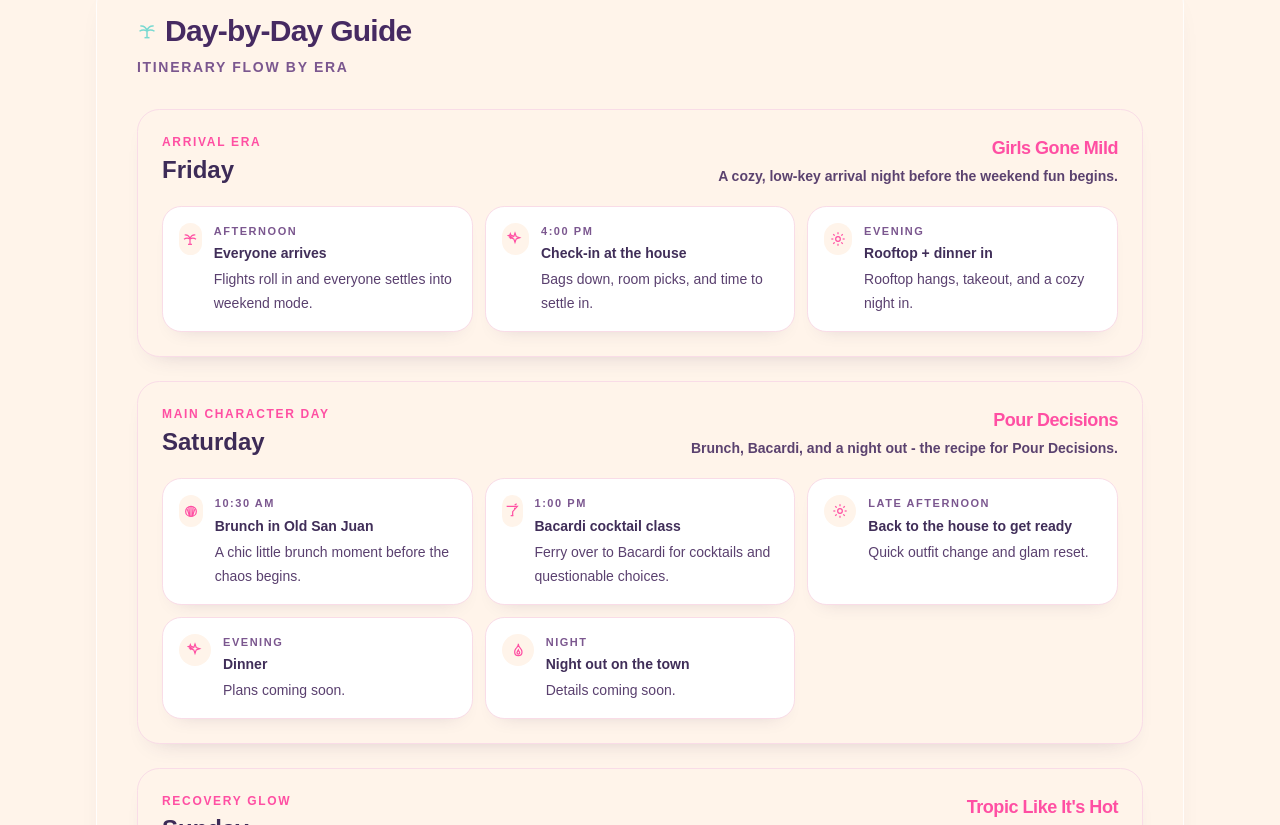
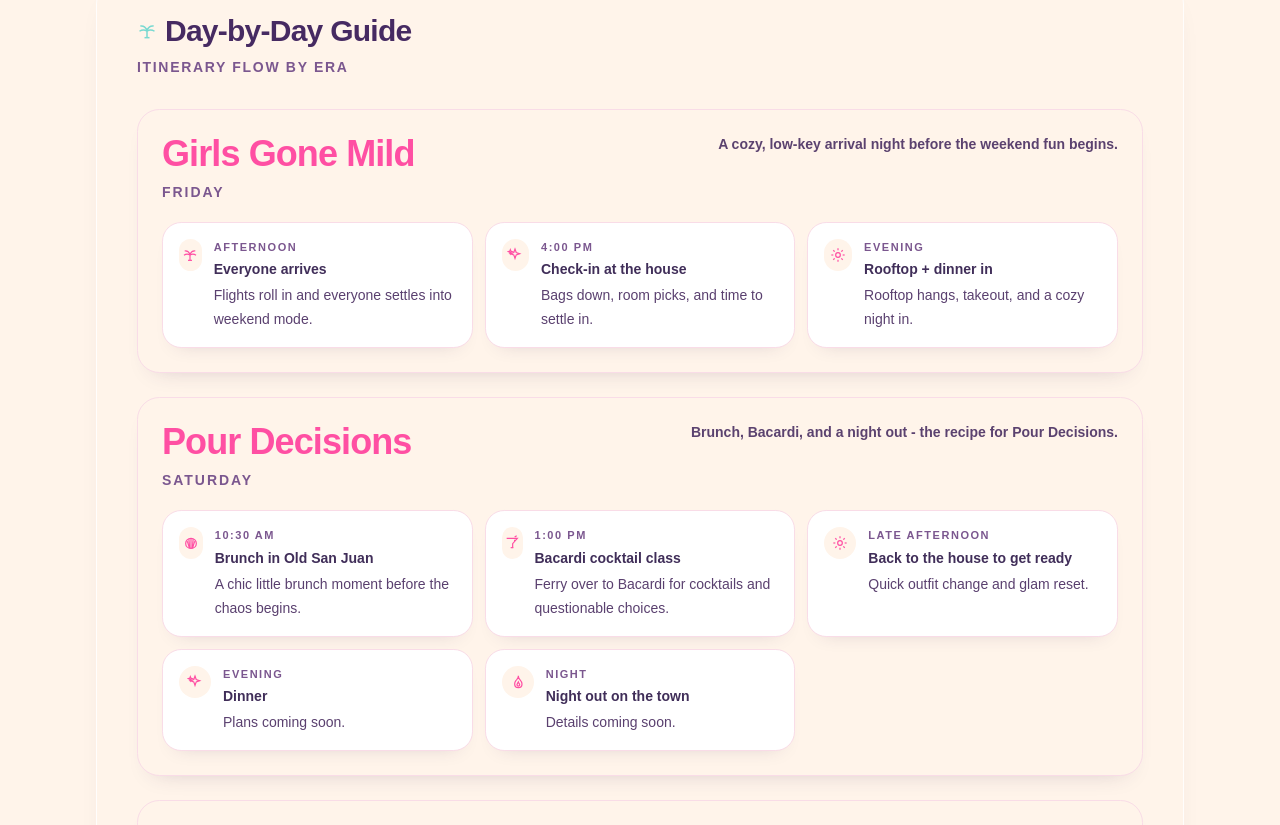
Before and after one commit to mwsimpson01-ux/frennergy-site, a Next.js app: page / in a window 1280 px wide. Shown: the part 1595-2420 px from the top of the page. Built offline with nearby package versions, Linux system fonts and the light colour scheme.

Commit message:
make itinerary themes primary headings

```diff
--- a/app/page.tsx
+++ b/app/page.tsx
@@ -39,7 +39,6 @@ type ActivityType =
 
 type DayPlan = {
   day: "Friday" | "Saturday" | "Sunday";
-  era: string;
   theme: string;
   subtitle: string;
   cardClass: string;
@@ -54,7 +53,6 @@ type DayPlan = {
 const dayPlans: DayPlan[] = [
   {
     day: "Friday",
-    era: "Arrival Era",
     theme: "Girls Gone Mild",
     subtitle: "A cozy, low-key arrival night before the weekend fun begins.",
     cardClass: "bg-[#FFF4EA] border-[#F9DCE7]",
@@ -81,7 +79,6 @@ const dayPlans: DayPlan[] = [
   },
   {
     day: "Saturday",
-    era: "Main Character Day",
     theme: "Pour Decisions",
     subtitle: "Brunch, Bacardi, and a night out - the recipe for Pour Decisions.",
     cardClass: "bg-[#FFF4EA] border-[#F9DCE7]",
@@ -120,7 +117,6 @@ const dayPlans: DayPlan[] = [
   },
   {
     day: "Sunday",
-    era: "Recovery Glow",
     theme: "Tropic Like It's Hot",
     subtitle: "Cabana energy, cute swimsuits, and not a single sober thought.",
     cardClass: "bg-[#FFF4EA] border-[#F9DCE7]",
@@ -445,15 +441,16 @@ export default function FrennergyPage() {
                   className={`rounded-[1.4rem] border p-5 shadow-[0_12px_24px_-18px_rgba(61,43,87,0.28)] sm:p-6 ${plan.cardClass}`}
                 >
                   <div className="flex flex-wrap items-start justify-between gap-4">
-                    <div>
-                      <p className="text-xs font-semibold uppercase tracking-[0.14em] text-[#FF4FA3]">
-                        {plan.era}
+                    <div className="max-w-md">
+                      <h3 className="text-3xl font-black tracking-tight text-[#FF4FA3] sm:text-4xl">
+                        {plan.theme}
+                      </h3>
+                      <p className="mt-2 text-sm font-semibold uppercase tracking-[0.14em] text-[#7B578F]">
+                        {plan.day}
                       </p>
-                      <h3 className="mt-1 text-2xl font-bold text-[#3D2B57]">{plan.day}</h3>
                     </div>
                     <div className="max-w-md sm:text-right">
-                      <p className="text-lg font-black tracking-tight text-[#FF4FA3]">{plan.theme}</p>
-                      <p className="mt-1 text-sm font-semibold text-[#5B426F]">{plan.subtitle}</p>
+                      <p className="text-sm font-semibold text-[#5B426F]">{plan.subtitle}</p>
                     </div>
                   </div>
 
```
